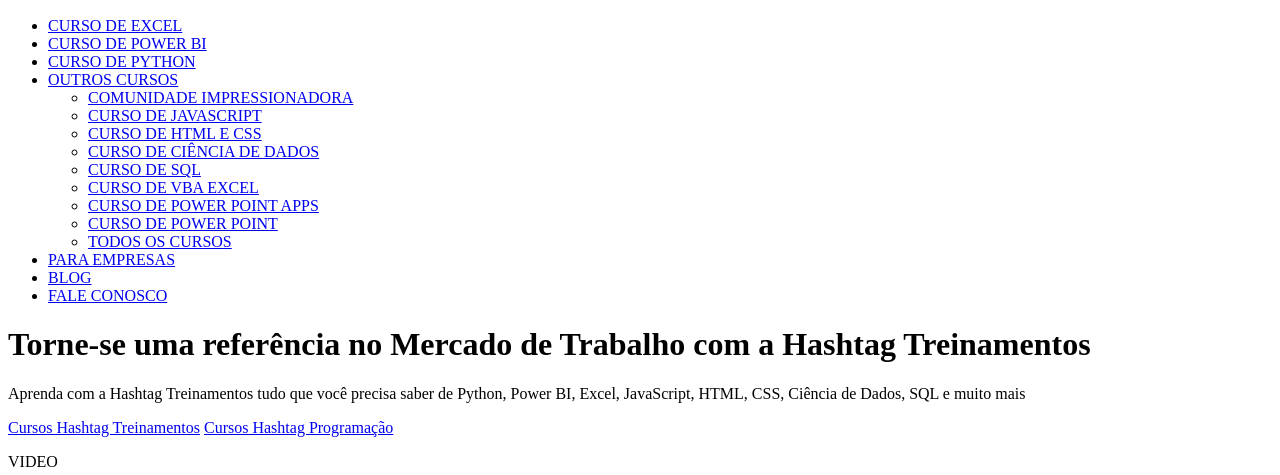
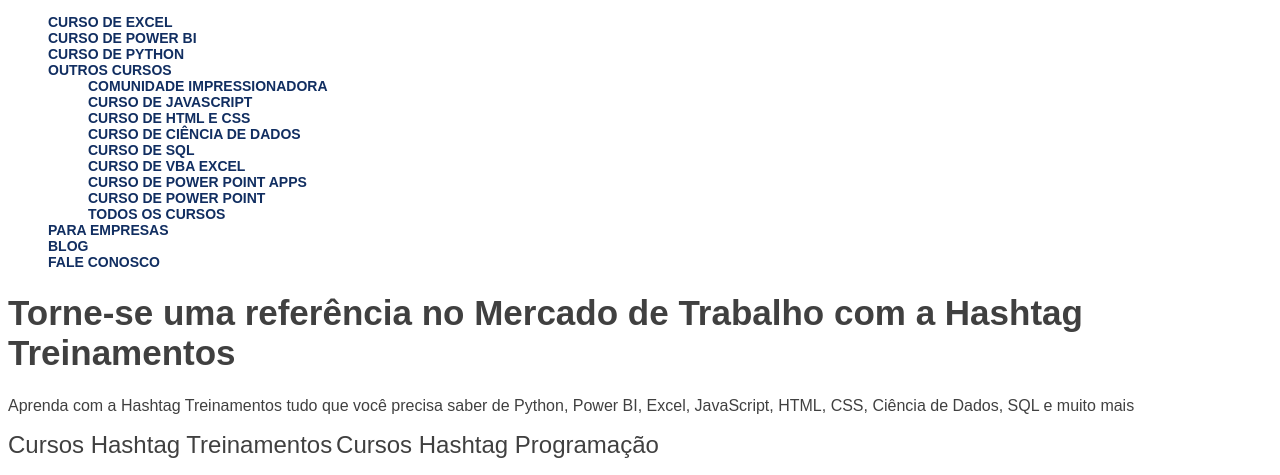
Before and after one commit to MarcosNadaiJN/html-css-studies, a plain HTML site: page html/desafio 2/hashtaghome.html in a window 1280 px wide. Shown: the part 311-786 px from the top of the page. Drawn offline with Linux system fonts and the light colour scheme.

Commit message:
finalizado header

```diff
--- a/html/desafio 2/hashtaghome.html
+++ b/html/desafio 2/hashtaghome.html
@@ -4,6 +4,7 @@
     <meta charset="UTF-8" />
     <meta name="viewport" content="width=device-width, initial-scale=1.0" />
     <title>Hashtag Treinamentos | Cursos de Excel, VBA, Python e mais</title>
+    <link rel="stylesheet" href="styles.css" />
   </head>
   <body>
     <!-- Header -->
@@ -11,7 +12,7 @@
       src="https://www.hashtagtreinamentos.com/wp-content/uploads/2022/05/Logo-Hashtag-Original-100x45px.png"
       alt="Logo da Hashtag"
     />
-    <ul>
+    <ul class="header">
       <li>
         <a href="https://www.hashtagtreinamentos.com/curso-de-excel-online"
           >CURSO DE EXCEL</a
@@ -104,15 +105,19 @@
     <h1>
       Torne-se uma referência no Mercado de Trabalho com a Hashtag Treinamentos
     </h1>
-    <p>
+    <p class="subtexto-header">
       Aprenda com a Hashtag Treinamentos tudo que você precisa saber de Python,
       Power BI, Excel, JavaScript, HTML, CSS, Ciência de Dados, SQL e muito mais
     </p>
 
-    <a href="https://www.hashtagtreinamentos.com/cursos-hashtag-treinamentos"
+    <a
+      href="https://www.hashtagtreinamentos.com/cursos-hashtag-treinamentos"
+      class="link-header-principal"
       >Cursos Hashtag Treinamentos</a
     >
-    <a href="https://www.hashtagtreinamentos.com/cursos-hashtag-programacao"
+    <a
+      href="https://www.hashtagtreinamentos.com/cursos-hashtag-programacao"
+      class="link-header-principal"
       >Cursos Hashtag Programação</a
     >
     <p>VIDEO</p>
--- /dev/null
+++ b/html/desafio 2/styles.css
@@ -0,0 +1,37 @@
+* {
+  font-family: "Montserrat", sans-serif;
+  font-size: 14px;
+  color: #404040;
+}
+
+/* header */
+
+ul.header li {
+  list-style-type: none;
+}
+
+ul.header li a {
+  color: #112e61;
+  text-decoration: none;
+  font-weight: 600;
+}
+
+ul.header li a:hover {
+  color: #f60;
+}
+
+/* hero */
+
+h1 {
+  font-size: 35px;
+  font-weight: 600;
+}
+
+.subtexto-header {
+  font-size: 16px;
+}
+
+.link-header-principal {
+  font-size: 24px;
+  text-decoration: none;
+}
```
